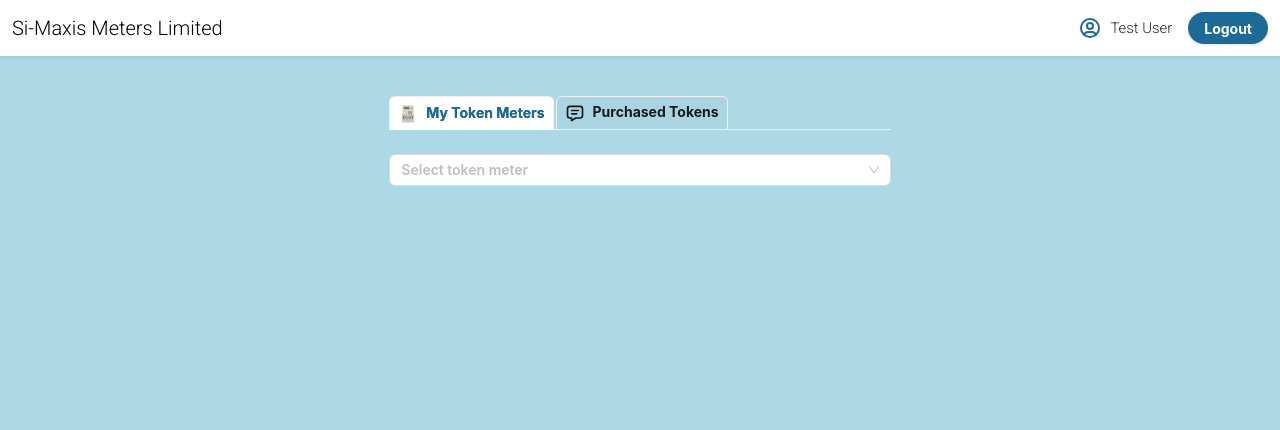
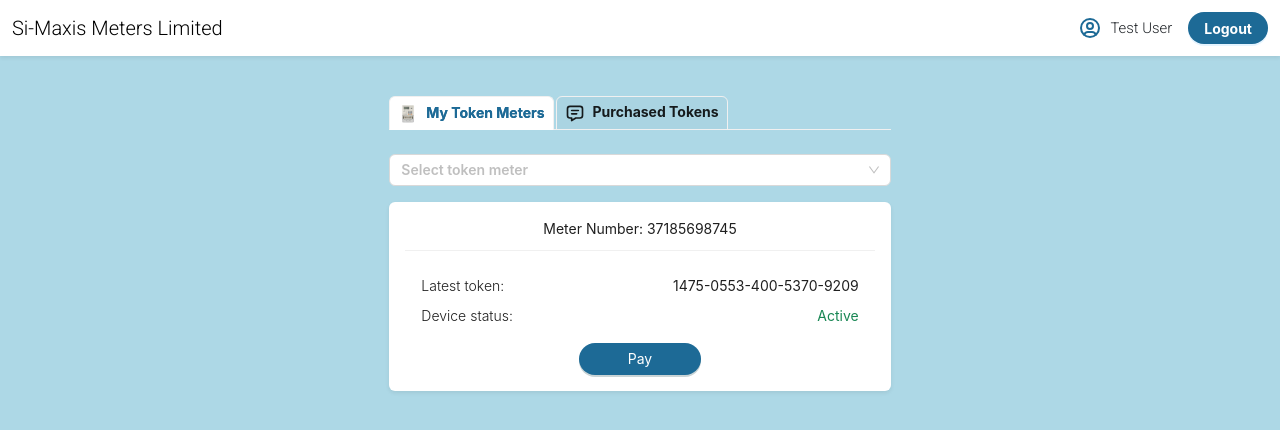
Before and after one commit to ndutagrace25/simaxis, a React (Vite) app: page /my-account in a window 1280 px wide. Shown: the top 430 px of the page. Built offline with nearby package versions, Linux system fonts and the light colour scheme.

Commit message:
added select token meter

```diff
--- a/src/index.css
+++ b/src/index.css
@@ -56,6 +56,14 @@
   font-weight: 600 !important;
 }
 
+.meter-title {
+  font-weight: 400;
+}
+
+.ant-divider-horizontal {
+  margin-top: 10px;
+}
+
 @media only screen and (max-width: 600px) {
   body {
     font-size: 14px;
--- a/src/pages/TokenMeters.tsx
+++ b/src/pages/TokenMeters.tsx
@@ -1,4 +1,4 @@
-import { Select } from "antd";
+import { Select, Divider, Button } from "antd";
 import { useState } from "react";
 
 const TokenMeters = () => {
@@ -19,7 +19,7 @@
 
   return (
     <div>
-      <div className="my-2">
+      <div className="mt-2 mb-3">
         <Select
           showSearch
           placeholder="Select token meter"
@@ -45,6 +45,23 @@
           ]}
         />
       </div>
+      <div className="shadow-sm rounded p-3 bg-white">
+        <div className="text-center meter-title">Meter Number: 37185698745</div>
+        <Divider />
+        <div className="d-flex justify-content-between px-3 mb-2">
+          <div>Latest token:</div>
+          <div className="meter-title">1475-0553-400-5370-9209</div>
+        </div>
+        <div className="d-flex justify-content-between px-3 mb-3">
+          <div>Device status:</div>
+          <div className="text-success meter-title">Active</div>
+        </div>
+        <div className="d-flex justify-content-center">
+          <Button className="bg-blue px-5" type="primary" shape="round">
+            Pay
+          </Button>
+        </div>
+      </div>
     </div>
   );
 };
```
